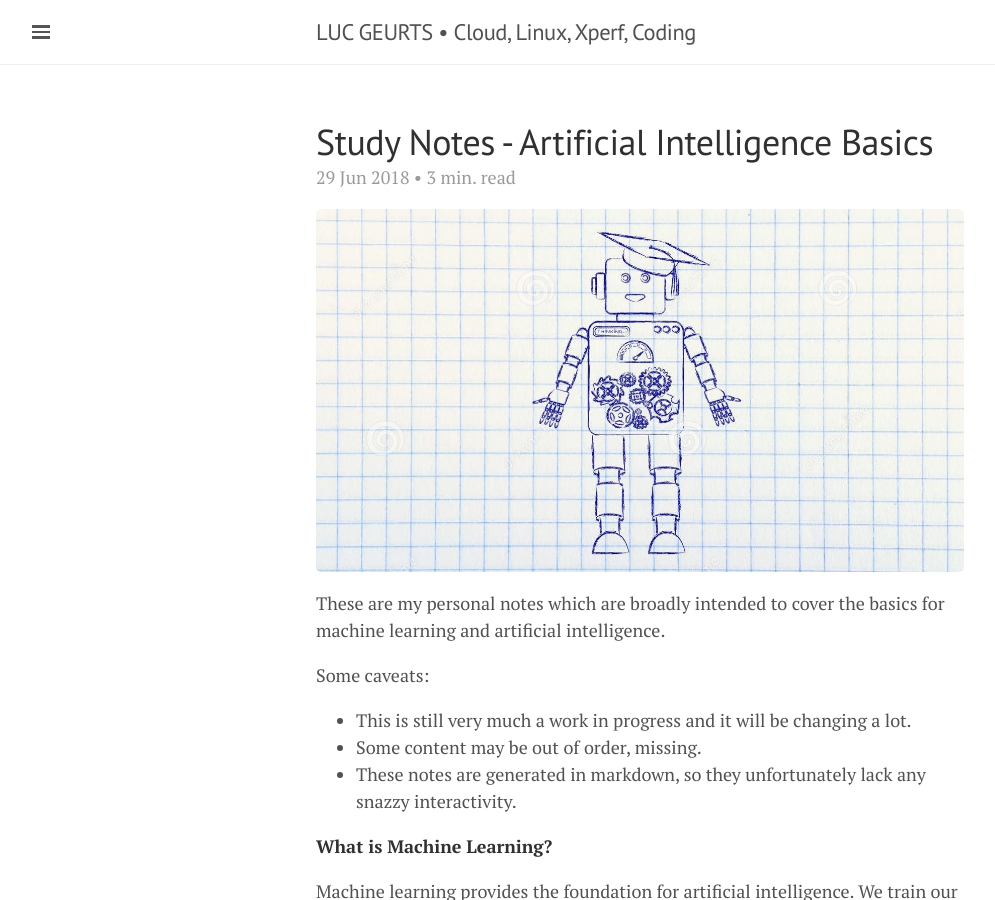
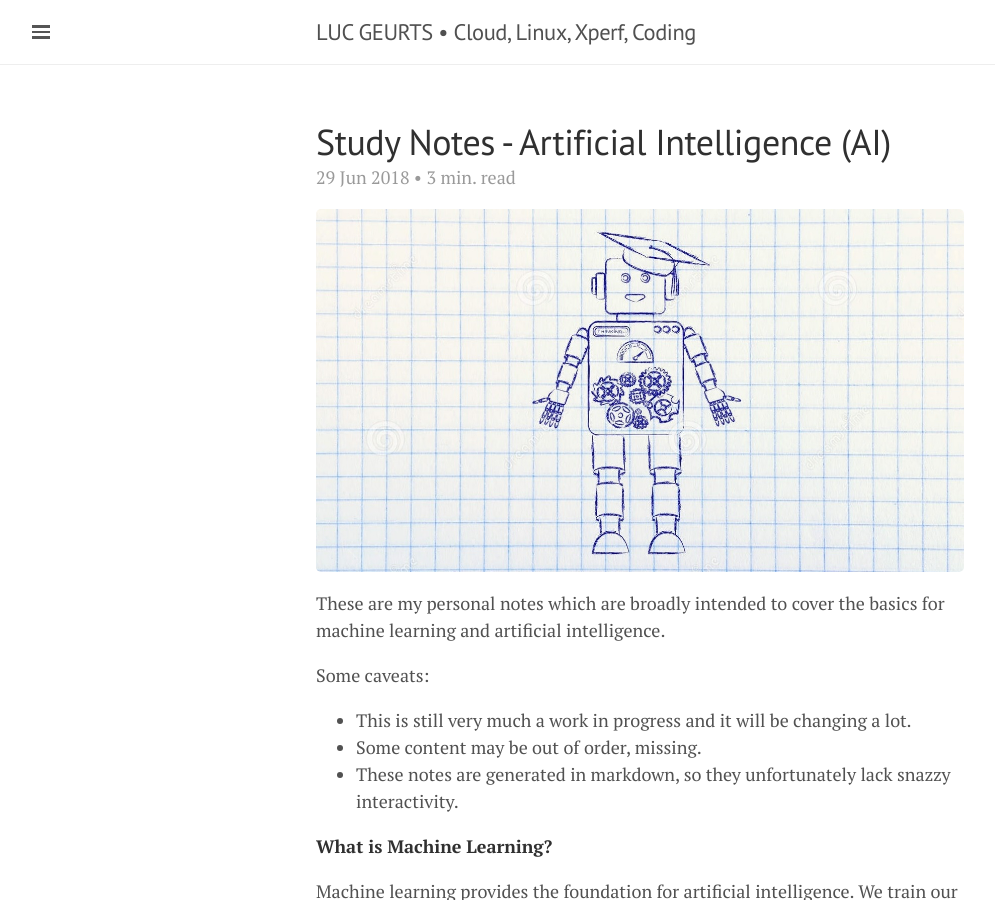
Before and after one commit to lgeurts/lgeurts.github.io, a Jekyll site: the page built from _posts/2018-06-29-artificial-intelligence-basics.md, in a window 1280 px wide and 900 px high. Shown: the whole window, without its empty margins (0-995 px from the left). Built offline with Jekyll 4.4.1, drawn with Linux system fonts in a browser that asks for light colours; nearby versions of some CDN libraries.

Commit message:
Update 2018-06-29-artificial-intelligence-basics.md

```diff
--- a/_posts/2018-06-29-artificial-intelligence-basics.md
+++ b/_posts/2018-06-29-artificial-intelligence-basics.md
@@ -1,6 +1,6 @@
 ---
 layout: post
-title: Study Notes - Artificial Intelligence Basics
+title: Study Notes - Artificial Intelligence (AI)
 read_time: true
 comments: false
 category: Education & Training
@@ -12,10 +12,9 @@ tags: [ Artificial Intelligence ]
 These are my personal notes which are broadly intended to cover the basics for machine learning and artificial intelligence.
 
 Some caveats:
-
 * This is still very much a work in progress and it will be changing a lot.
 * Some content may be out of order, missing.
-* These notes are generated in markdown, so they unfortunately lack any snazzy interactivity.
+* These notes are generated in markdown, so they unfortunately lack snazzy interactivity.
 
 **What is Machine Learning?**
 
```
